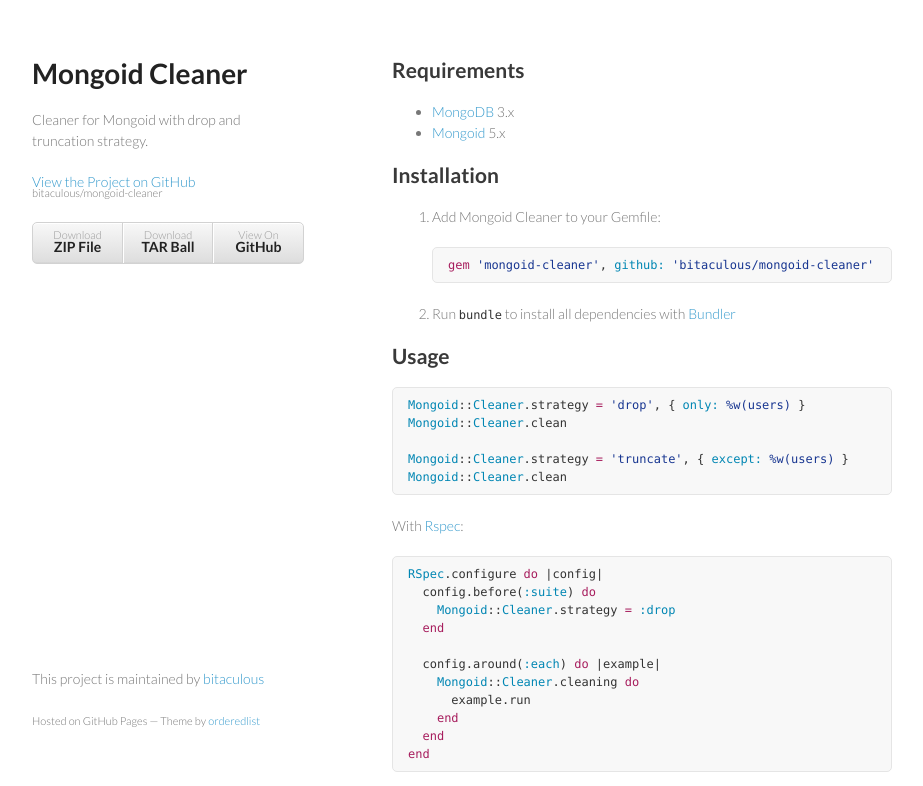
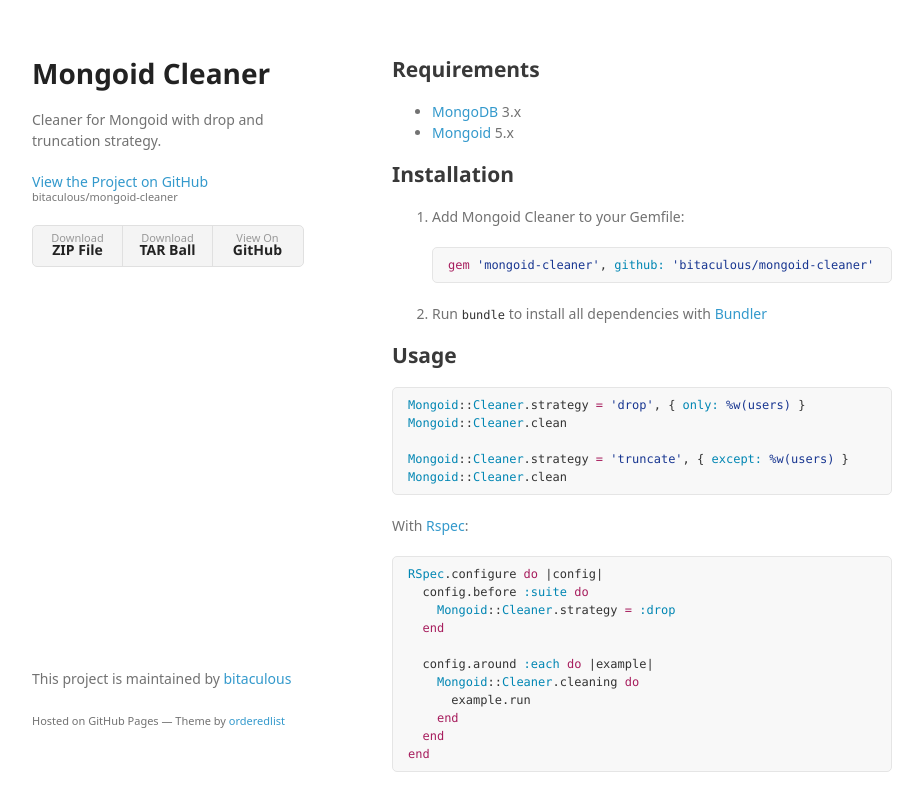
Before and after one commit to bitaculous/mongoid-cleaner, a plain HTML site: page index.html in a window 1280 px wide. Shown: the top 786 px of the page, without its empty margins (178-1101 px from the left). Drawn offline with Linux system fonts and the light colour scheme; a web font is replaced by a local one.

Commit message:
Create gh-pages branch via GitHub

```diff
--- a/index.html
+++ b/index.html
@@ -7,7 +7,7 @@
 
     <link rel="stylesheet" href="stylesheets/styles.css">
     <link rel="stylesheet" href="stylesheets/github-light.css">
-    <meta name="viewport" content="width=device-width, initial-scale=1, user-scalable=no">
+    <meta name="viewport" content="width=device-width">
     <!--[if lt IE 9]>
     <script src="//html5shiv.googlecode.com/svn/trunk/html5.js"></script>
     <![endif]-->
@@ -62,11 +62,11 @@
 <p>With <a href="http://rspec.info" title="Behaviour Driven Development for Ruby">Rspec</a>:</p>
 
 <div class="highlight highlight-source-ruby"><pre><span class="pl-c1">RSpec</span>.configure <span class="pl-k">do </span>|<span class="pl-smi">config</span>|
-  config.before(<span class="pl-c1">:suite</span>) <span class="pl-k">do</span>
+  config.before <span class="pl-c1">:suite</span> <span class="pl-k">do</span>
     <span class="pl-c1">Mongoid</span>::<span class="pl-c1">Cleaner</span>.strategy <span class="pl-k">=</span> <span class="pl-c1">:drop</span>
   <span class="pl-k">end</span>
 
-  config.around(<span class="pl-c1">:each</span>) <span class="pl-k">do </span>|<span class="pl-smi">example</span>|
+  config.around <span class="pl-c1">:each</span> <span class="pl-k">do </span>|<span class="pl-smi">example</span>|
     <span class="pl-c1">Mongoid</span>::<span class="pl-c1">Cleaner</span>.cleaning <span class="pl-k">do</span>
       example.run
     <span class="pl-k">end</span>
--- a/stylesheets/styles.css
+++ b/stylesheets/styles.css
@@ -1,10 +1,65 @@
-@import url(https://fonts.googleapis.com/css?family=Lato:300italic,700italic,300,700);
+@font-face {
+  font-family: 'Noto Sans';
+  font-weight: 400;
+  font-style: normal;
+  src: url('../fonts/Noto-Sans-regular/Noto-Sans-regular.eot');
+  src: url('../fonts/Noto-Sans-regular/Noto-Sans-regular.eot?#iefix') format('embedded-opentype'),
+       local('Noto Sans'),
+       local('Noto-Sans-regular'),
+       url('../fonts/Noto-Sans-regular/Noto-Sans-regular.woff2') format('woff2'),
+       url('../fonts/Noto-Sans-regular/Noto-Sans-regular.woff') format('woff'),
+       url('../fonts/Noto-Sans-regular/Noto-Sans-regular.ttf') format('truetype'),
+       url('../fonts/Noto-Sans-regular/Noto-Sans-regular.svg#NotoSans') format('svg');
+}
+
+@font-face {
+  font-family: 'Noto Sans';
+  font-weight: 700;
+  font-style: normal;
+  src: url('../fonts/Noto-Sans-700/Noto-Sans-700.eot');
+  src: url('../fonts/Noto-Sans-700/Noto-Sans-700.eot?#iefix') format('embedded-opentype'),
+       local('Noto Sans Bold'),
+       local('Noto-Sans-700'),
+       url('../fonts/Noto-Sans-700/Noto-Sans-700.woff2') format('woff2'),
+       url('../fonts/Noto-Sans-700/Noto-Sans-700.woff') format('woff'),
+       url('../fonts/Noto-Sans-700/Noto-Sans-700.ttf') format('truetype'),
+       url('../fonts/Noto-Sans-700/Noto-Sans-700.svg#NotoSans') format('svg');
+}
+
+@font-face {
+  font-family: 'Noto Sans';
+  font-weight: 400;
+  font-style: italic;
+  src: url('../fonts/Noto-Sans-italic/Noto-Sans-italic.eot');
+  src: url('../fonts/Noto-Sans-italic/Noto-Sans-italic.eot?#iefix') format('embedded-opentype'),
+       local('Noto Sans Italic'),
+       local('Noto-Sans-italic'),
+       url('../fonts/Noto-Sans-italic/Noto-Sans-italic.woff2') format('woff2'),
+       url('../fonts/Noto-Sans-italic/Noto-Sans-italic.woff') format('woff'),
+       url('../fonts/Noto-Sans-italic/Noto-Sans-italic.ttf') format('truetype'),
+       url('../fonts/Noto-Sans-italic/Noto-Sans-italic.svg#NotoSans') format('svg');
+}
+
+@font-face {
+  font-family: 'Noto Sans';
+  font-weight: 700;
+  font-style: italic;
+  src: url('../fonts/Noto-Sans-700italic/Noto-Sans-700italic.eot');
+  src: url('../fonts/Noto-Sans-700italic/Noto-Sans-700italic.eot?#iefix') format('embedded-opentype'),
+       local('Noto Sans Bold Italic'),
+       local('Noto-Sans-700italic'),
+       url('../fonts/Noto-Sans-700italic/Noto-Sans-700italic.woff2') format('woff2'),
+       url('../fonts/Noto-Sans-700italic/Noto-Sans-700italic.woff') format('woff'),
+       url('../fonts/Noto-Sans-700italic/Noto-Sans-700italic.ttf') format('truetype'),
+       url('../fonts/Noto-Sans-700italic/Noto-Sans-700italic.svg#NotoSans') format('svg');
+}
 
 body {
+  background-color: #fff;
   padding:50px;
-  font:14px/1.5 Lato, "Helvetica Neue", Helvetica, Arial, sans-serif;
-  color:#777;
-  font-weight:300;
+  font: 14px/1.5 "Noto Sans", "Helvetica Neue", Helvetica, Arial, sans-serif;
+  color:#727272;
+  font-weight:400;
 }
 
 h1, h2, h3, h4, h5, h6 {
@@ -34,15 +89,22 @@ h3, h4, h5, h6 {
 
 a {
   color:#39c;
-  font-weight:400;
   text-decoration:none;
+}
+
+a:hover {
+  color:#069;
 }
 
 a small {
   font-size:11px;
   color:#777;
-  margin-top:-0.6em;
+  margin-top:-0.3em;
   display:block;
+}
+
+a:hover small {
+  color:#777;
 }
 
 .wrapper {
@@ -58,7 +120,7 @@ blockquote {
 }
 
 code, pre {
-  font-family:Monaco, Bitstream Vera Sans Mono, Lucida Console, Terminal;
+  font-family:Monaco, Bitstream Vera Sans Mono, Lucida Console, Terminal, Consolas, Liberation Mono, DejaVu Sans Mono, Courier New, monospace;
   color:#333;
   font-size:12px;
 }
@@ -99,33 +161,32 @@ header {
   width:270px;
   float:left;
   position:fixed;
+  -webkit-font-smoothing:subpixel-antialiased;
 }
 
 header ul {
   list-style:none;
   height:40px;
-
   padding:0;
-
-  background: #eee;
-  background: -moz-linear-gradient(top, #f8f8f8 0%, #dddddd 100%);
-  background: -webkit-gradient(linear, left top, left bottom, color-stop(0%,#f8f8f8), color-stop(100%,#dddddd));
-  background: -webkit-linear-gradient(top, #f8f8f8 0%,#dddddd 100%);
-  background: -o-linear-gradient(top, #f8f8f8 0%,#dddddd 100%);
-  background: -ms-linear-gradient(top, #f8f8f8 0%,#dddddd 100%);
-  background: linear-gradient(top, #f8f8f8 0%,#dddddd 100%);
-
+  background: #f4f4f4;
   border-radius:5px;
-  border:1px solid #d2d2d2;
-  box-shadow:inset #fff 0 1px 0, inset rgba(0,0,0,0.03) 0 -1px 0;
+  border:1px solid #e0e0e0;
   width:270px;
 }
 
 header li {
   width:89px;
   float:left;
-  border-right:1px solid #d2d2d2;
+  border-right:1px solid #e0e0e0;
   height:40px;
+}
+
+header li:first-child a {
+  border-radius:5px 0 0 5px;
+}
+
+header li:last-child a {
+  border-radius:0 5px 5px 0;
 }
 
 header ul a {
@@ -135,17 +196,20 @@ header ul a {
   display:block;
   text-align:center;
   padding-top:6px;
-  height:40px;
+  height:34px;
+}
+
+header ul a:hover {
+  color:#999;
+}
+
+header ul a:active {
+  background-color:#f0f0f0;
 }
 
 strong {
   color:#222;
   font-weight:700;
-}
-
-header ul li + li {
-  width:88px;
-  border-left:1px solid #fff;
 }
 
 header ul li + li + li {
@@ -181,6 +245,7 @@ footer {
   float:left;
   position:fixed;
   bottom:50px;
+  -webkit-font-smoothing:subpixel-antialiased;
 }
 
 @media print, screen and (max-width: 960px) {
@@ -242,7 +307,11 @@ footer {
   }
 
   header ul {
-    display:none;
+    width:99%;
+  }
+
+  header li, header ul li + li + li {
+    width:33%;
   }
 }
 
```
Also changed, not shown: params.json (+1 -1 lines).
